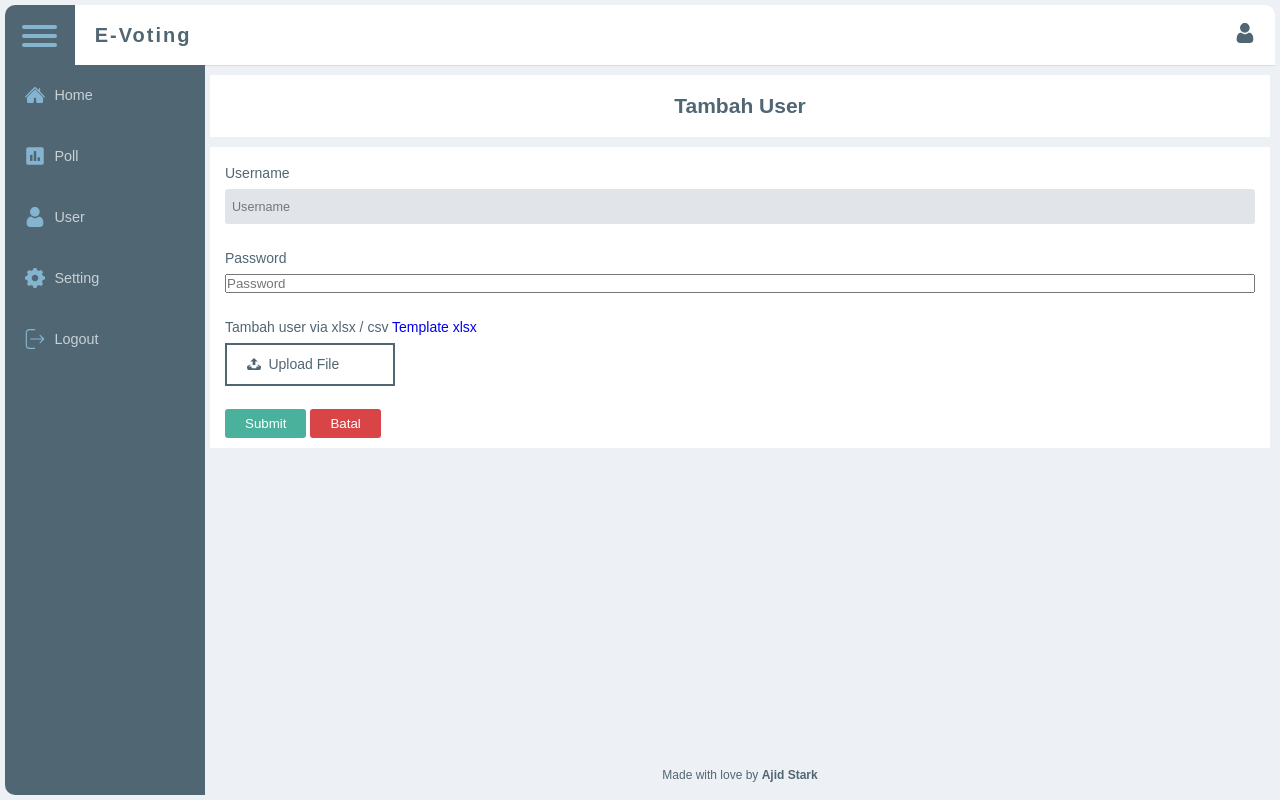
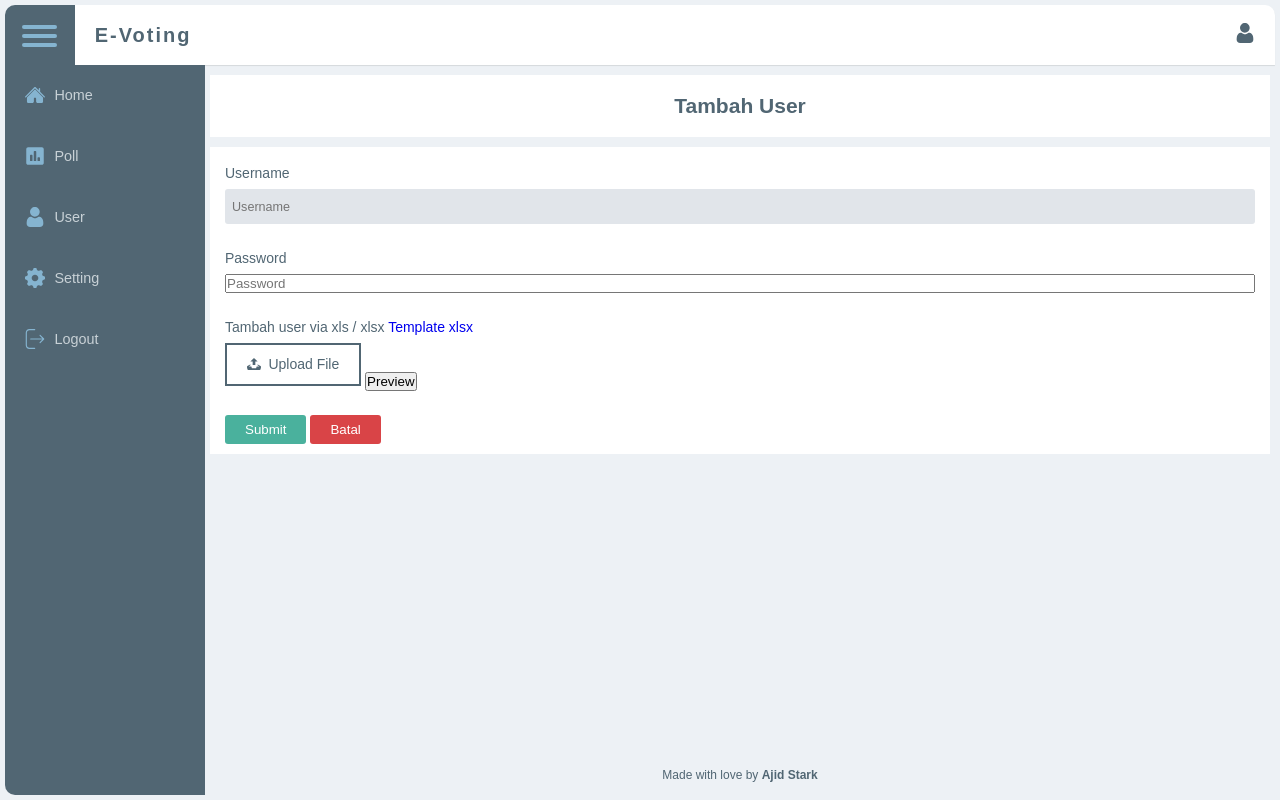
Before and after one commit to travisblock/phpmvc-poll-system, a PHP site: template app/views/admin/userman/tambah.php in a window 1280 px wide. Run offline with PHP 8.4, Linux system fonts and the light colour scheme; the template is opened without the code that fills it, so the values that code supplies are empty; some libraries are stand-ins or nearby versions.

Commit message:
fix add user via xls/xlsx

```diff
--- a/app/views/admin/userman/tambah.php
+++ b/app/views/admin/userman/tambah.php
@@ -4,23 +4,25 @@
   </div>
   <div class="content">
     <div class="form-bungkus">
-      <form class="form-group" method="POST" action="<?= BASEURL; ?>/admin/userman/tambah">
-        <div class="input-group">
+      <form id="inputForm" class="form-group" method="POST" action="<?= BASEURL; ?>/admin/userman/tambah" enctype="multipart/form-data">
+        <div class="input-group" id="text1">
           <span>Username</span>
           <input type="text" name="username" placeholder="Username">
         </div>
 
-        <div class="input-group">
+        <div class="input-group" id="text2">
           <span>Password</span>
           <input type="password" name="pass" placeholder="Password">
         </div>
 
         <div class="input-group">
-          <span>Tambah user via xlsx / csv <a href="data.xls">Template xlsx</a></span>
-          <input type="file" class="inputfile" id="file" name="img" onchange="validasiFile(event)">
-          <label for="file"><svg xmlns="http://www.w3.org/2000/svg" width="20" height="17" viewBox="0 0 20 17"><path d="M10 0l-5.2 4.9h3.3v5.1h3.8v-5.1h3.3l-5.2-4.9zm9.3 11.5l-3.2-2.1h-2l3.4 2.6h-3.5c-.1 0-.2.1-.2.1l-.8 2.3h-6l-.8-2.2c-.1-.1-.1-.2-.2-.2h-3.6l3.4-2.6h-2l-3.2 2.1c-.4.3-.7 1-.6 1.5l.6 3.1c.1.5.7.9 1.2.9h16.3c.6 0 1.1-.4 1.3-.9l.6-3.1c.1-.5-.2-1.2-.7-1.5z"/></svg> <span>Upload File</span></label>
+          <span>Tambah user via xls / xlsx <a href="http://192.168.1.13:8081/public/img/tes.xlsx">Template xlsx</a></span>
+          <div class="xlsx">
+            <input type="file" class="inputfile" id="file" name="file" onchange="uploadXls(event)">
+            <label for="file"><svg xmlns="http://www.w3.org/2000/svg" width="20" height="17" viewBox="0 0 20 17"><path d="M10 0l-5.2 4.9h3.3v5.1h3.8v-5.1h3.3l-5.2-4.9zm9.3 11.5l-3.2-2.1h-2l3.4 2.6h-3.5c-.1 0-.2.1-.2.1l-.8 2.3h-6l-.8-2.2c-.1-.1-.1-.2-.2-.2h-3.6l3.4-2.6h-2l-3.2 2.1c-.4.3-.7 1-.6 1.5l.6 3.1c.1.5.7.9 1.2.9h16.3c.6 0 1.1-.4 1.3-.9l.6-3.1c.1-.5-.2-1.2-.7-1.5z"/></svg> <span>Upload File</span></label>
+            <button type="submit" name="preview" class="btn-preview">Preview</button>
+          </div>
         </div>
-        <img id="previewXls">
 
         <div class="input-group-btn">
           <input class="btn submit" type="submit" value="Submit">
@@ -29,4 +31,7 @@
       </form>
     </div>
   </div>
+
+  <div id="preview"></div>
+
 </div>
```
